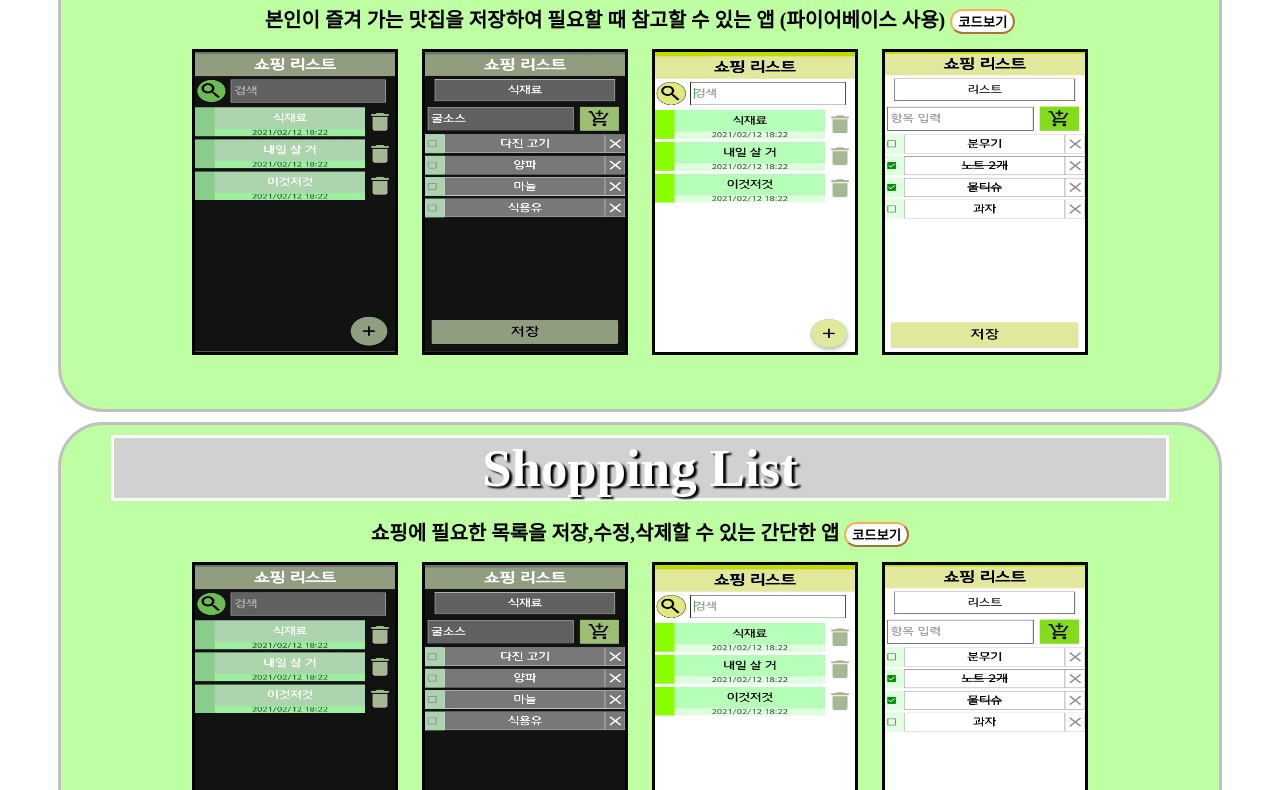
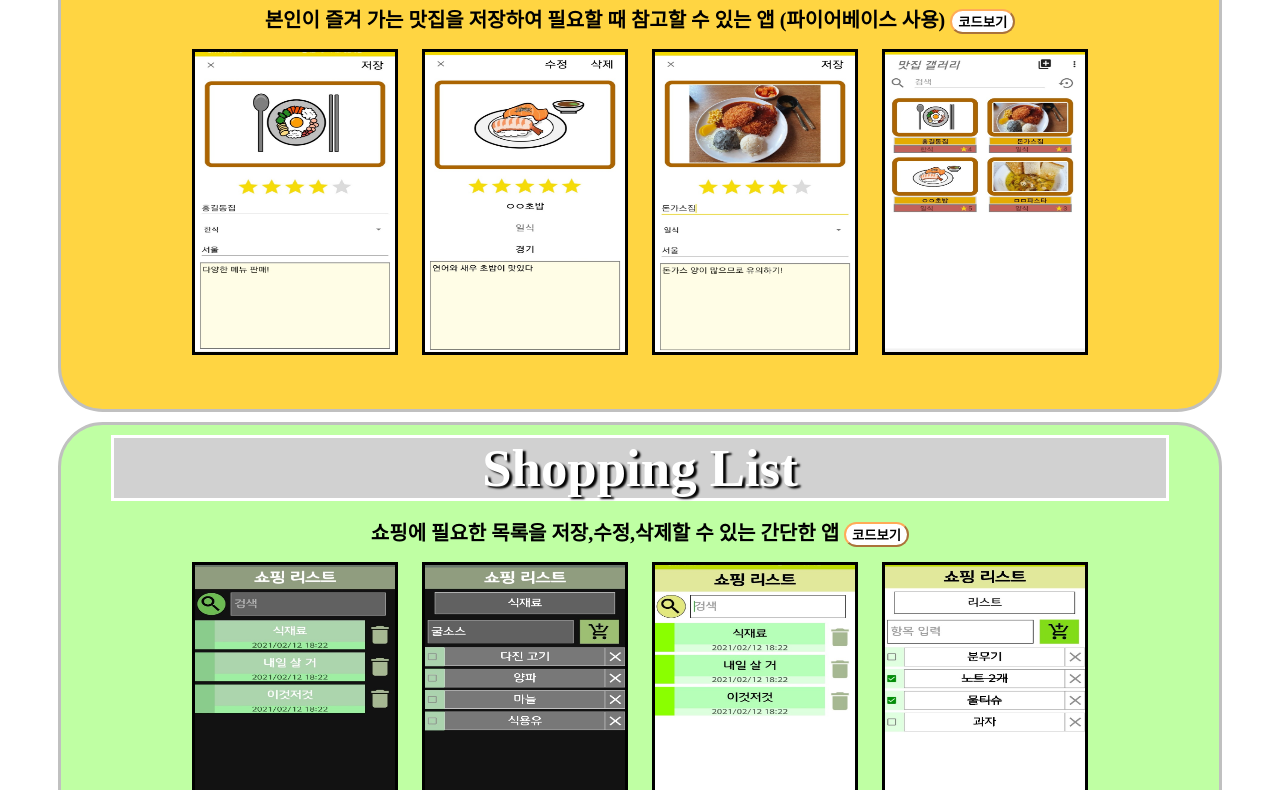
Before and after one commit to chmin1020/chmin1020.github.io, a plain HTML site: page work.html in a window 1280 px wide. Shown: the part 283-1073 px from the top of the page. Drawn offline with Linux system fonts and the light colour scheme; files whose address does not match are found by name.

Commit message:
update MyRestaurantGallery

```diff
--- a/css/basic.css
+++ b/css/basic.css
@@ -257,3 +257,7 @@
 #shoppingList{
 	background-color: #bfffa3;
 }
+
+#myRestaurantGallery{
+	background-color: #ffd542;
+}
--- a/work.html
+++ b/work.html
@@ -19,15 +19,15 @@
 		<div class="bigBox">
 			<h2>Project <span style="color : gray;">(For study)</span></h2>
 
-			<div class="projectBox" id="shoppingList">
+			<div class="projectBox" id="myRestaurantGallery">
 				<div class="project_title">My Restaurant Gallery</div>
 				<p>본인이 즐겨 가는 맛집을 저장하여 필요할 때 참고할 수 있는 앱 (파이어베이스 사용) <a href="https://github.com/chmin1020/MyRestaurantGallery" target="_blank">
 					<input type="button" value="코드보기" class="codeBtn"></a></p>
 				<center>
-					<img src ="images/sl_display1.jpg">
-					<img src ="images/sl_display2.jpg">
-					<img src ="images/sl_display3.jpg">
-					<img src ="images/sl_display4.jpg">
+					<img src ="images/mrg_display1.jpg">
+					<img src ="images/mrg_display2.jpg">
+					<img src ="images/mrg_display3.jpg">
+					<img src ="images/mrg_display4.jpg">
 				</center>
 			</div>
 
```
Also changed, not shown: images/mrg_display1.jpg (added), images/mrg_display2.jpg (added), images/mrg_display3.jpg (added), images/mrg_display4.jpg (added).
